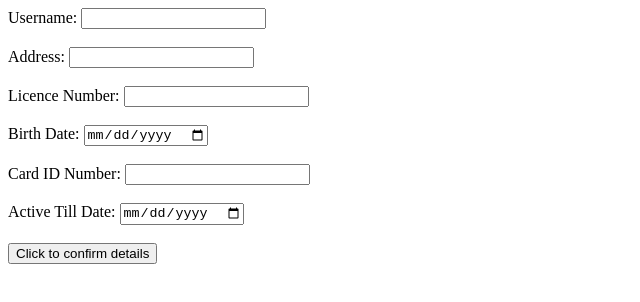
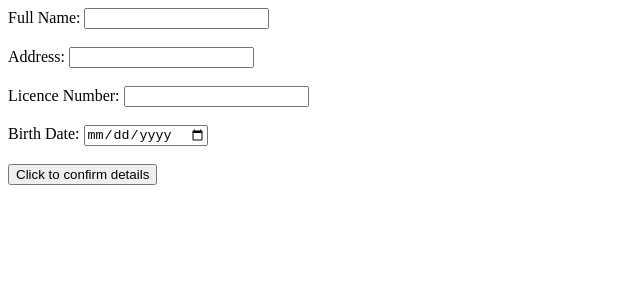
Before and after one commit to adlservices/adlservices.github.io, a plain HTML site: page config.html in a window 1280 px wide. Shown: the whole page, without its empty margins (0-640 px from the left). Drawn offline with Linux system fonts and the light colour scheme.

Commit message:
Update config.html

```diff
--- a/config.html
+++ b/config.html
@@ -7,23 +7,17 @@
 </head>
 <body>
     <form id="configForm">
-        <label for="username">Username:</label>
+        <label for="userName">Full Name:</label>
         <input type="text" id="username" name="username" required><br><br>
 
-        <label for="address">Address:</label>
+        <label for="userAddress">Address:</label>
         <input type="text" id="address" name="address" required><br><br>
 
-        <label for="licenceNumber">Licence Number:</label>
+        <label for="userLicence">Licence Number:</label>
         <input type="text" id="licenceNumber" name="licenceNumber" required><br><br>
 
         <label for="birthDate">Birth Date:</label>
         <input type="date" id="birthDate" name="birthDate" required><br><br>
-
-        <label for="cardIdNumber">Card ID Number:</label>
-        <input type="text" id="cardIdNumber" name="cardIdNumber" required><br><br>
-
-        <label for="activeTillDate">Active Till Date:</label>
-        <input type="date" id="activeTillDate" name="activeTillDate" required><br><br>
 
         <button type="button" onclick="downloadConfigFile()">Click to confirm details</button>
     </form>
```
